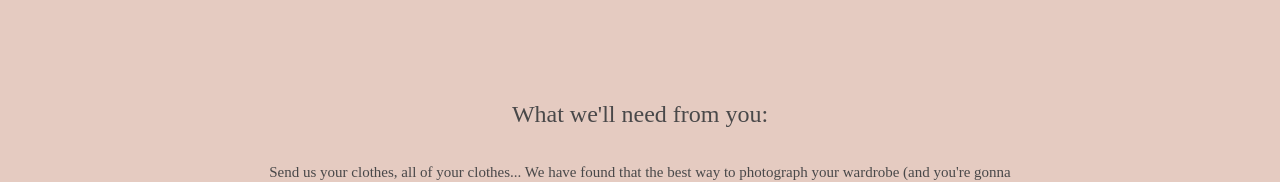
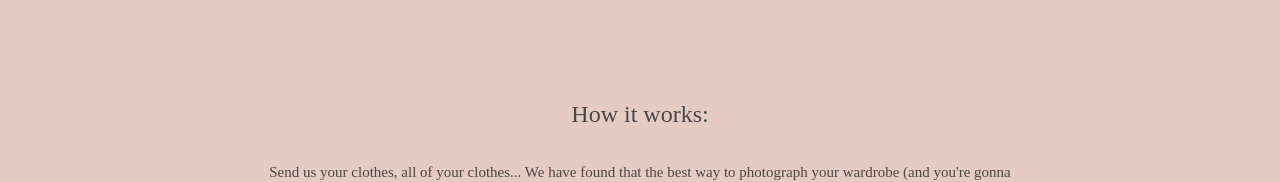
Before and after one commit to kellbell106/MarcAndCleo, a plain HTML site: page start.html in a window 1280 px wide. Shown: the part 464-646 px from the top of the page. Drawn offline with nearby package versions, Linux system fonts and the light colour scheme; a script that the page names is missing.

Commit message:
changed wording to 'how it works'

```diff
--- a/start.html
+++ b/start.html
@@ -31,7 +31,7 @@
 
 	<!-- 	CONTENT HTML 	-->
 	<div class="get-started">
-		<p class="large-content">What we'll need from you:</p>
+		<p class="large-content">How it works:</p>
 		<p class="small-content">Send us your clothes, all of your clothes...
 		We have found that the best way to photograph your wardrobe (and you're gonna need a couple of hours for this) is on clear or wire hangers against a contrasting wall. If you don't have clear or wire, try using a hanger that is closest in color to the article of clothing. And please, none of those "Thank You" hangers from the dry cleaners. Just rip the paper off already! Hang your clothes on an over-the-door or simple plastic tack-on hook. If you can't find anything that'll work without causing damage to your door or wall, have a friend help by holding the hanger against your wall without obstructing the view of the clothing. For tight, fitted tops, we recommend having someone photograph you in them so we can get the proper form. If you are uncomfortable doing this, that's ok, just understand that this part of your wardrobe will not look as realistic, but you'll still get the jist. Check out some of our samples as a guide. </p>
 		<p class="small-content">Now for shoes and accessories. Give us whatever you want. Got a pair of clunkers in the back of your closet you never wear? A necklace grandma gave you three birthdays ago? Scarves, jackets, belts, headdresses, ass-less chaps, etc? Send it all! Shoes should be photographed head-on, jewelry can be worn or photographed solo against a plain, contrasting background. The more it takes the shape it would have on your body, the better.</p>
```
